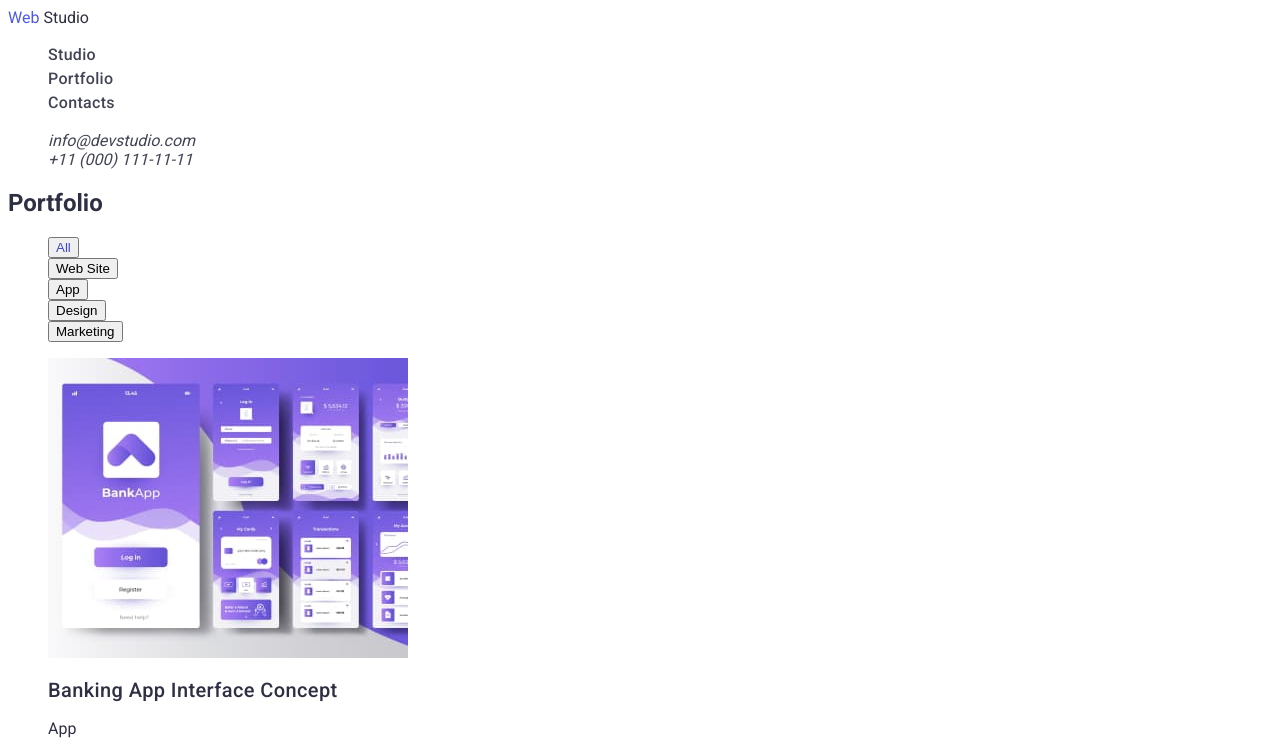
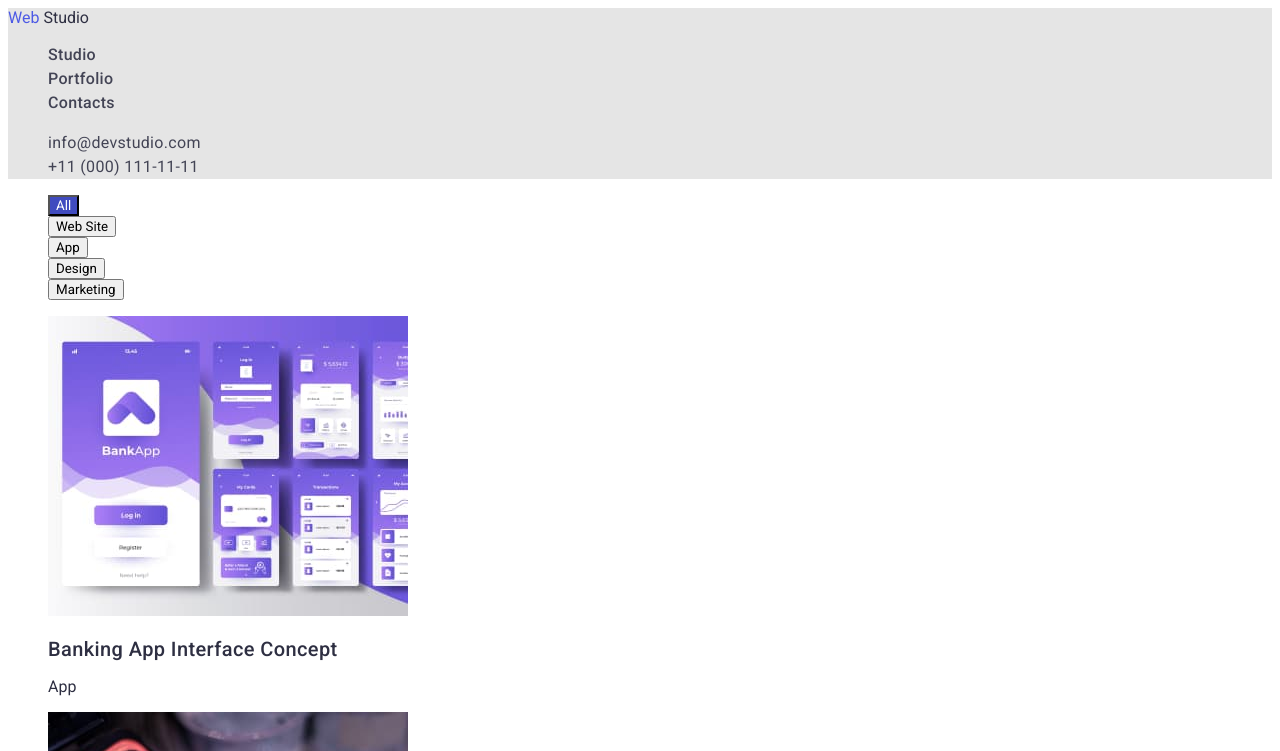
Before and after one commit to Dmytro1573/goit-markup-hw-2, a plain HTML site: page Portfolio/portfolio.html in a window 1280 px wide. Both pictures are taken after a click on the button "All". Shown: the top 751 px of the page. Drawn offline with Linux system fonts and the light colour scheme.

Commit message:
text design

```diff
--- a/Portfolio/portfolio.html
+++ b/Portfolio/portfolio.html
@@ -6,6 +6,8 @@
     <meta http-equiv="X-UA-Compatible" content="IE=edge">
     <meta name="viewport" content="width=device-width, initial-scale=1.0">
     <title>Portfolio</title>
+    <link rel="preconnect" href="https://fonts.googleapis.com">
+    <link rel="preconnect" href="https://fonts.gstatic.com" crossorigin>
     <link
         href="https://fonts.googleapis.com/css2?family=Montserrat:wght@400;700&family=Roboto:wght@400;500;700&display=swap"
         rel="stylesheet">
@@ -39,21 +41,21 @@
     <main class="hero-studio">
         <!-- Buttons -->
         <section>
-            <h1 class="title">Portfolio</h1>
+            <h1 class="title visuallyhidden">Portfolio</h1>
             <ul class="button-list">
-                <li>
+                <li class="button-item">
                     <button type="button" class="button">All</button>
                 </li>
-                <li>
+                <li class="button-item">
                     <button type="button" class="button">Web Site</button>
                 </li>
-                <li>
+                <li class="button-item">
                     <button type="button" class="button">App</button>
                 </li>
-                <li>
+                <li class="button-item">
                     <button type="button" class="button">Design</button>
                 </li>
-                <li>
+                <li class="button-item">
                     <button type="button" class="button">Marketing</button>
                 </li>
             </ul>
@@ -113,7 +115,7 @@
     </main>
 
     <!-- Footer -->
-    <footer>
+    <footer class="footer">
         <span class="logo-text">Web</span>
         <a href="./index.html" class="footer-link">Studio</a>
         <p class="footer-subtitle">Increase the flow of customers and sales for your business with digital marketing &
--- a/css/styles.css
+++ b/css/styles.css
@@ -1,21 +1,37 @@
+:root {
+    --main-title-portfolio-color: #2E2F42;
+    --secondary-title-color: #434455;
+}
+
 body {
-    font-family: Roboto, sans-serif;
+    font-family: "Roboto", sans-serif;
     font-style: normal;
-    color: #2E2F42;
+    color: var(--main-title-portfolio-color);
 }
 
 .logo-text {
     color: #4D5AE5;
 }
 
-/* Header */
+.visuallyhidden {
+    border: 0;
+    clip: rect(0 0 0 0);
+    height: 1px;
+    margin: -1px;
+    overflow: hidden;
+    padding: 0;
+    position: absolute;
+    width: 1px;
+}
+
+/* --------------Header---------------- */
 .header-link {
     text-decoration: none;
-    color: #2E2F42;
+    color: var(--main-title-portfolio-color);
 }
 
 .header {
-    color: tomato;
+    background-color: #E5E5E5;
 }
 
 .header-list {
@@ -32,6 +48,16 @@ body {
 
 }
 
+.address {
+    font-family: 'Roboto', sans-serif;
+    font-style: normal;
+    font-weight: 400;
+    font-size: 16px;
+    line-height: 1.5;
+    letter-spacing: 0.02em;
+    color: #434455;
+}
+
 .address-list {
     list-style: none;
     color: #434455;
@@ -45,20 +71,27 @@ body {
 
 /* /Header */
 
-/* Buttons */
+/* ------------Buttons------------- */
 
 .button-list {
     list-style: none;
+    font-family: "Roboto", sans-serif;
 }
 
-text .button:hover,
+.button {
+    font-family: inherit;
+}
+
+.button:hover,
 .button:focus {
-    color: #404BBF;
+    cursor: pointer;
+    color: #fff;
+    background-color: #404BBF;
 }
 
 /* /Buttons */
 
-/* Images */
+/* ---------------Images--------------- */
 .images-list {
     list-style: none;
 }
@@ -71,7 +104,7 @@ text .button:hover,
 }
 
 .list-subtitle {
-    color: #434455;
+    color: var(--secondary-title-color);
     font-weight: 400;
     font-size: 16px;
     line-height: 1.5;
@@ -80,7 +113,7 @@ text .button:hover,
 
 /* /images */
 
-/* Footer */
+/* --------------Footer------------- */
 .footer {
     background-color: #2E2F42;
 }
@@ -97,9 +130,9 @@ text .button:hover,
 /* /Footer */
 
 
-/* Studio */
+/* -------------Studio------------- */
 
-/* Hero */
+/* ----------------Hero------------- */
 .hero {
     background-color: #2E2F42;
 }
@@ -120,7 +153,7 @@ text .button:hover,
 
 /* /Hero */
 
-/* About */
+/* --------------About--------------- */
 .about-list {
     list-style: none;
 }
@@ -137,13 +170,13 @@ text .button:hover,
     font-size: 16px;
     line-height: 1.5;
     letter-spacing: 0.02em;
-    color: #434455;
+    color: var(--secondary-title-color);
 }
 
 /* /About */
 
 
-/* What are we doing */
+/* --------------What are we doing-------------- */
 .doing-title {
     font-weight: 700;
     font-size: 36px;
@@ -156,7 +189,7 @@ text .button:hover,
 
 /* /What are we doing */
 
-/* Our team */
+/* ----------------Our team------------- */
 .team {
     background-color: #F4F4FD;
 }
@@ -181,7 +214,7 @@ text .button:hover,
     font-weight: 400;
     font-size: 16px;
     line-height: 1.5;
-    color: #434455;
+    color: var(--secondary-title-color);
 }
 
 /* /Our team */
```
Also changed, not shown: index.html (+2 -0 lines).
